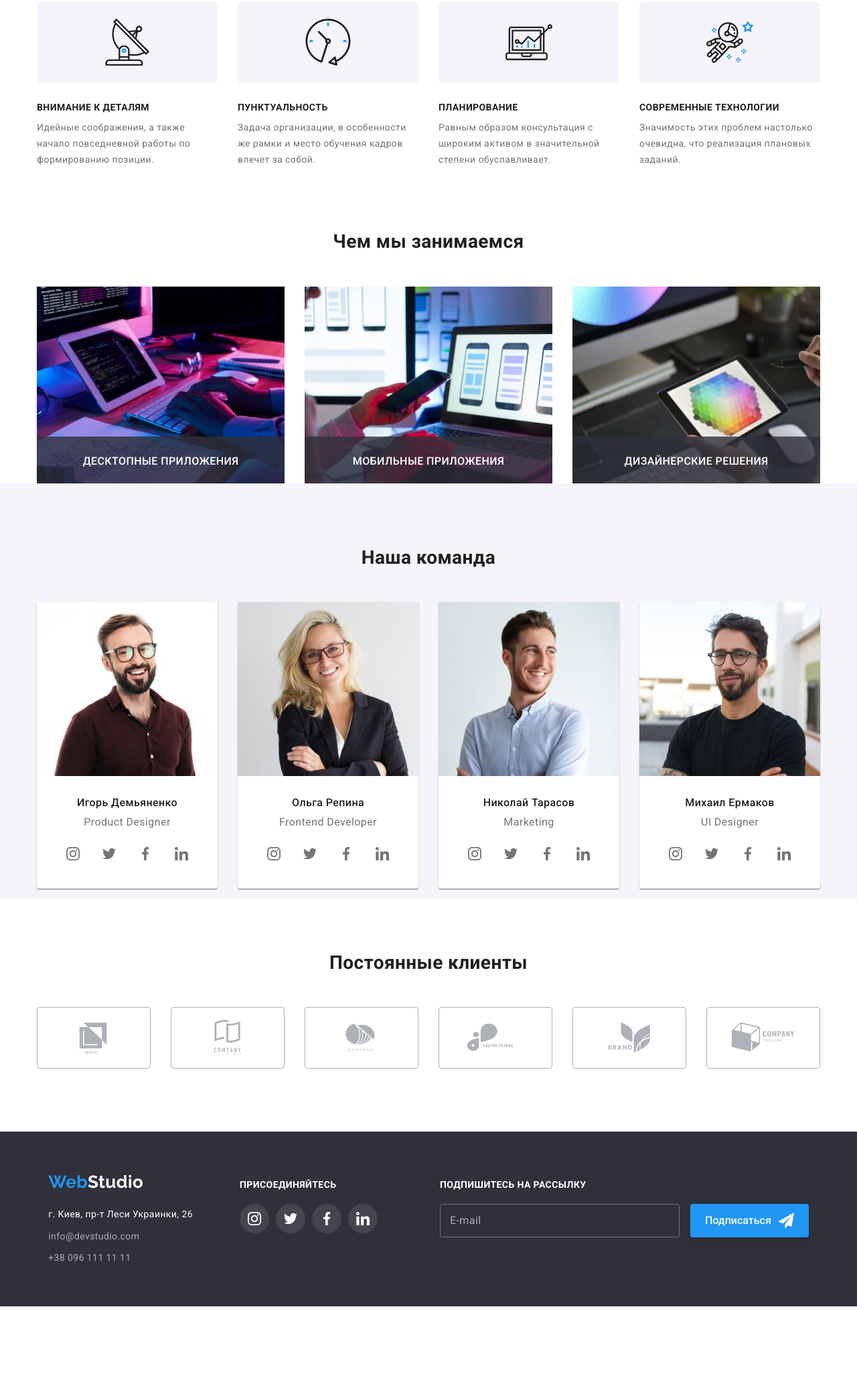
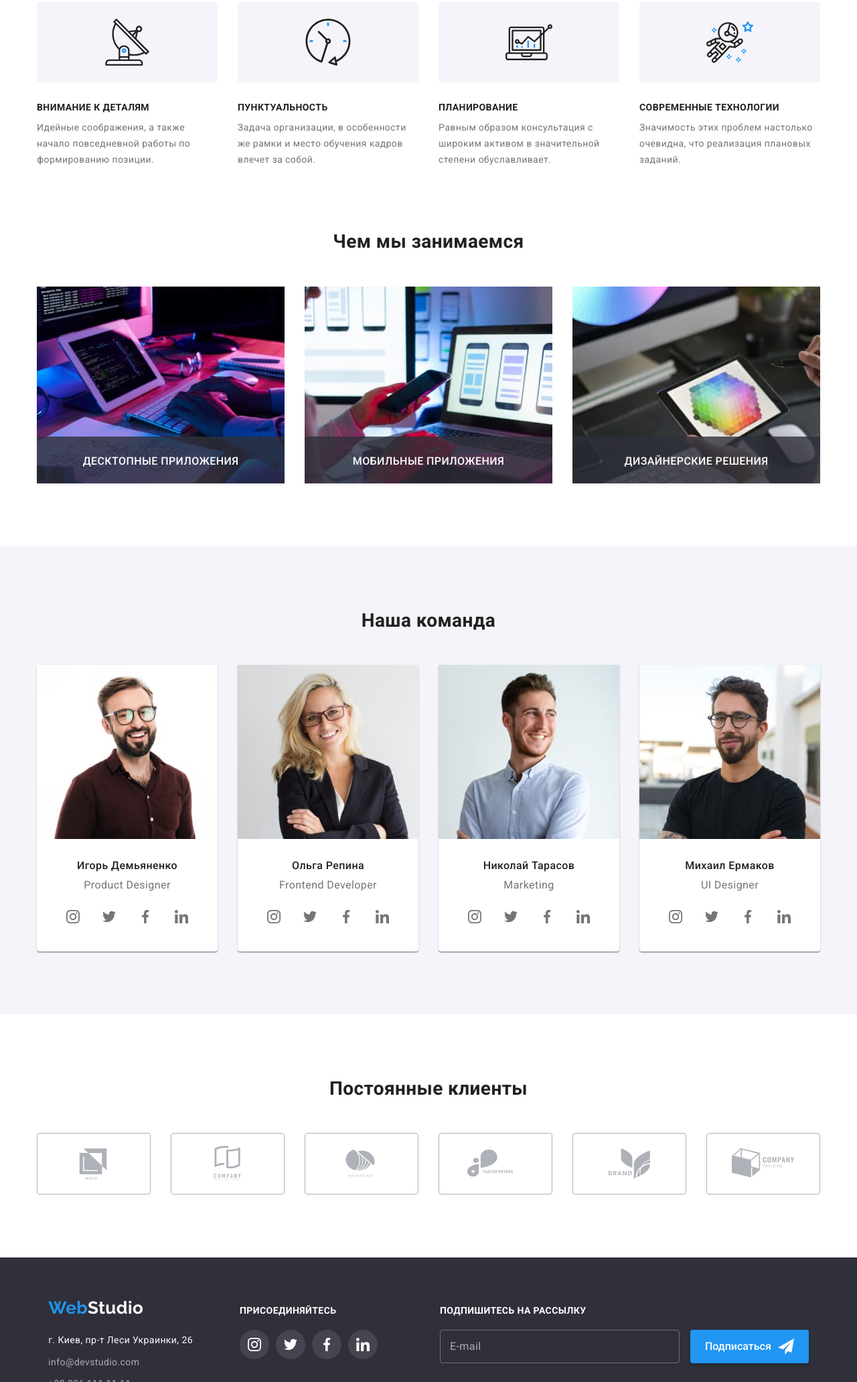
Before and after one commit to AntoBo/goit-markup-hw-08, a plain HTML site: page index.html in a window 1280 px wide. Shown: the part 736-2800 px from the top of the page at 67% size. Before the commit the page ends 2687 px from the top, so only its background shows below. Drawn offline with nearby package versions, Linux system fonts and the light colour scheme.

Commit message:
mentor check

```diff
--- a/sass/commons/_sections.scss
+++ b/sass/commons/_sections.scss
@@ -1,9 +1,9 @@
 /* Sections */
 
 .section {
-  padding-top: 60px;
+  padding: 60px 0;
   @include mq(desktop) {
-    padding-top: 94px;
+    padding: 94px 0;
   }
 
   &__title {
--- a/sass/components/_features.scss
+++ b/sass/components/_features.scss
@@ -1,4 +1,5 @@
 /* Features */
+
 
 .features__list {
   display: flex;
--- a/sass/components/_footer.scss
+++ b/sass/components/_footer.scss
@@ -4,10 +4,6 @@
   justify-content: center;
   background-color: $bg-color-dark;
 
-  margin-top: 60px;
-  @include mq(desktop) {
-    margin-top: 94px;
-  }
   padding: 60px 0;
 }
 
--- a/sass/components/_occupation.scss
+++ b/sass/components/_occupation.scss
@@ -1,6 +1,8 @@
 /* Occupation */
 
-.occupation.section {
+.occupation {
+  padding-top: 0;
+
   @include mq(notDesktop) {
     display: none;
   }
```
Also changed, not shown: css/main.css, css/main.min.css, 2 other files.
